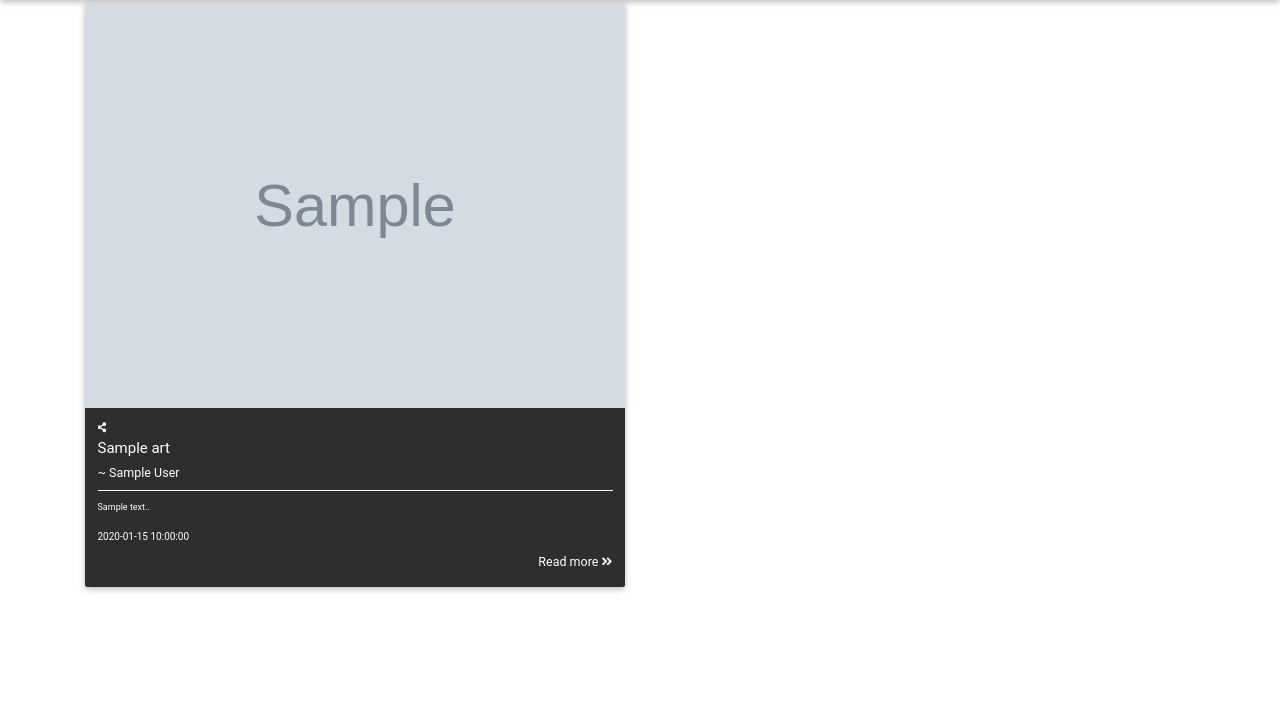
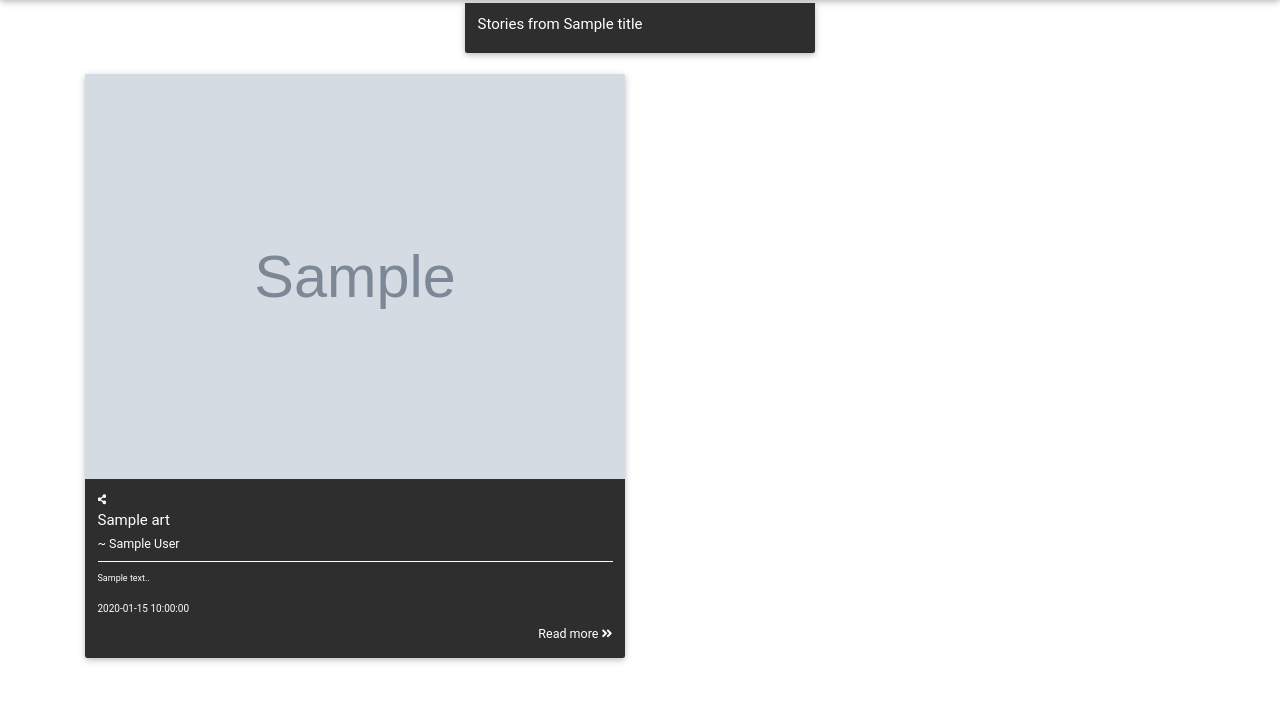
Before and after one commit to IJaccojwang/ijnews, a Flask app: template app/templates/source.html in a window 1280 px wide. Shown: the part 62-764 px from the top of the page. Run offline with Flask 2, Linux system fonts and the light colour scheme; the template is opened without the code that fills it: most values are stand-ins (such as "Sample title", 1, 10 or a date in 2020); grey boxes marked "Sample" are stand-in pictures; some libraries are stand-ins or nearby versions.

Commit message:
Ad dname to search results

```diff
--- a/app/main/views.py
+++ b/app/main/views.py
@@ -44,9 +44,10 @@ def search(article_name):
     article_name_format = "+".join(article_name_list)
     searched_articles = search_article(article_name_format)
     title = f'Search results for {article_name}'
+    name = article_name
     query_article = request.args.get('article_query')
 
     if query_article:
         return redirect(url_for('.search',article_name = query_article))
     else:
-        return render_template('search.html',title = title , news_articles = searched_articles)
+        return render_template('search.html',title = title,name = name , news_articles = searched_articles)
--- a/app/templates/base.html
+++ b/app/templates/base.html
@@ -9,6 +9,7 @@
 <script type="text/javascript" src="https://cdnjs.cloudflare.com/ajax/libs/popper.js/1.14.4/umd/popper.min.js"></script>
 <script type="text/javascript" src="https://cdnjs.cloudflare.com/ajax/libs/twitter-bootstrap/4.3.1/js/bootstrap.min.js"></script>
 <script type="text/javascript" src="https://cdnjs.cloudflare.com/ajax/libs/mdbootstrap/4.7.6/js/mdb.min.js"></script>
+<link rel="stylesheet" href="{{url_for('static',filename='css/index.css')}}">
 {% endblock %}
 
 {% block navbar %}
--- a/app/templates/search.html
+++ b/app/templates/search.html
@@ -2,7 +2,7 @@
 {% block content %}
 <div class="container">
   <div class="row">
-    <h3>We found {{news_articles|count}} results</h3>
+    <h3>We found {{news_articles|count}} results about {{name}}</h3>
   <//div>
   <div class="row">
     {%for art in news_articles %}
@@ -23,7 +23,6 @@
         <hr class="hr-light">
         <p class="card-text white-text mb-4">{{art.description  | truncate(200)}}</p>
         <p>{{art.time}}</p>
-        <!-- Link -->
         <a href="{{art.url}}" class="white-text d-flex justify-content-end"><h5>Read more <i class="fas fa-angle-double-right"></i></h5></a>
       </div>
     </div>
--- a/app/templates/source.html
+++ b/app/templates/source.html
@@ -3,6 +3,24 @@
 
 {% block content %}
 <div class="container">
+  <div class="row">
+    <div class="col-md-4">
+
+    </div>
+    <div class="col-md-4">
+      <div class="card">
+        <div class="card-body elegant-color white-text rounded-bottom">
+          <h4 class="card-title">Stories from {{title}}</h4>
+        </div>
+      </div>
+    </div>
+    <div class="col-md-4">
+
+    </div>
+  </div>
+  <div class="row">
+    <hr>
+  </div>
   <div class="row">
     {%for art in news_articles %}
     <div class="col-md-6">
```
Also changed, not shown: app/static/css/index.css (added).
